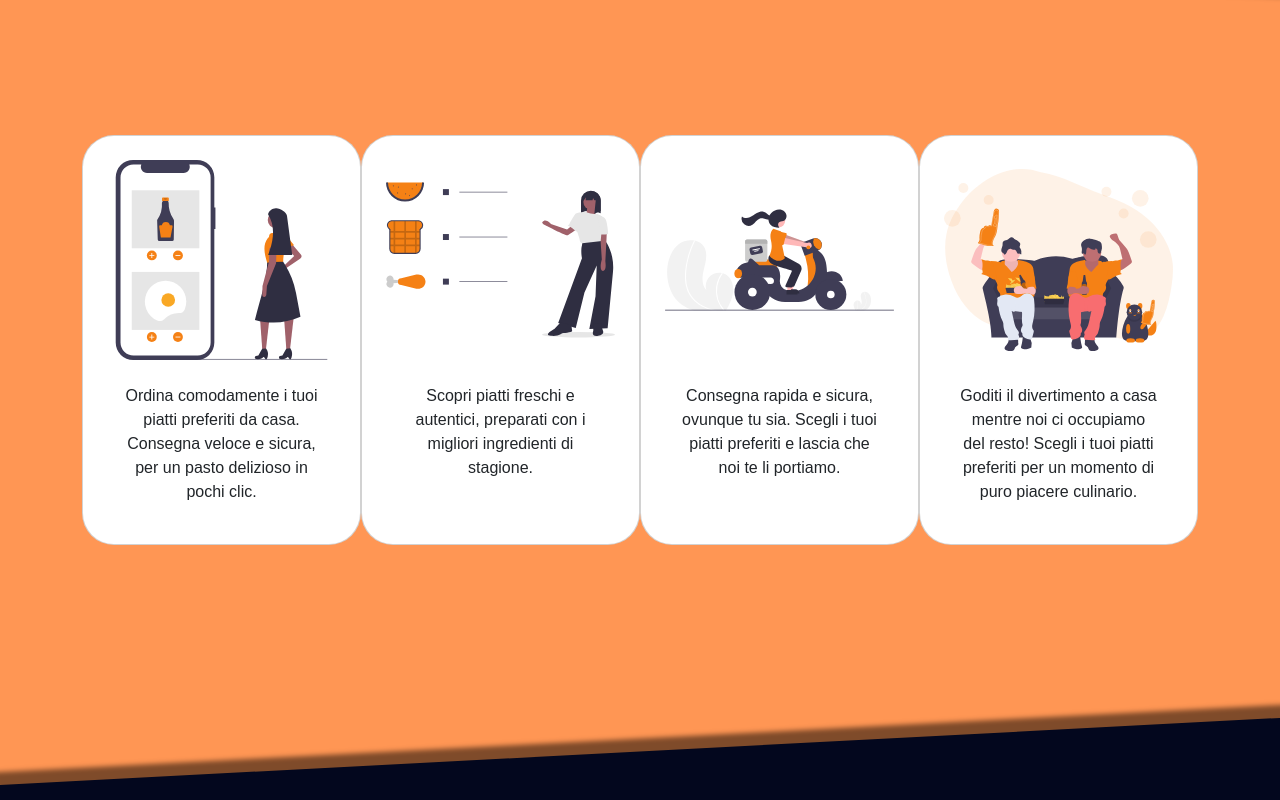
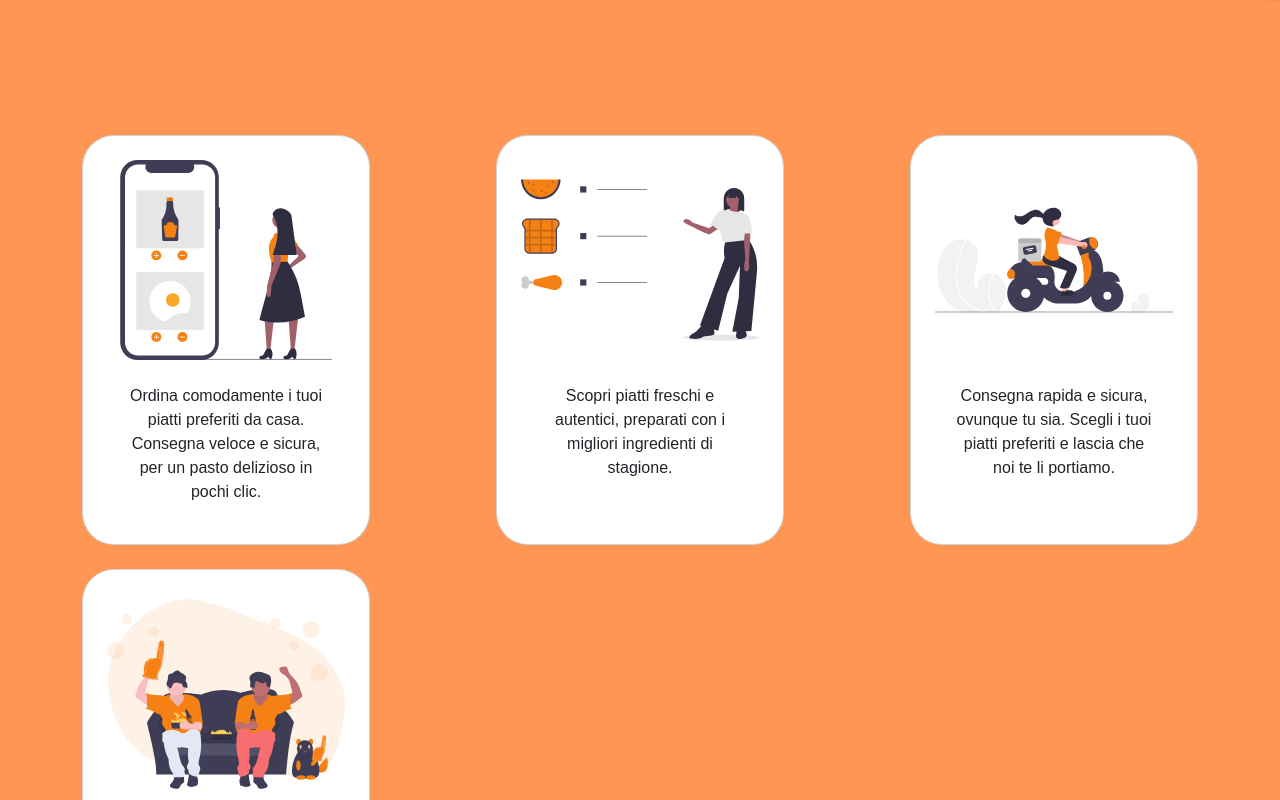
Before and after one commit to marcovittoriozacca/frontend-deliveboo, a Vue app: page / in a window 1280 px wide. Shown: the part 2800-3600 px from the top of the page. Built offline with nearby package versions, Linux system fonts and the light colour scheme.

Commit message:
fix: now div-arancione has padding-bottom

```diff
--- a/src/Pages/AppHome.vue
+++ b/src/Pages/AppHome.vue
@@ -75,7 +75,7 @@
         <div class="div-arancione">
 
             <!---Flex orizzontale Cards-->
-            <div class="container d-flex justify-content-between">
+            <div class="container d-flex justify-content-between flex-md-wrap row-gap-4">
 
                 <!--Card 1-->
                 <div class="card rounded-5 p-4 gap-2" style="width: 18rem;">
@@ -297,7 +297,7 @@
     }
     .div-arancione{
         background: #ff9654;
-        height: 950px;
+        padding-bottom: 200px;
         width: 100%;
         padding-top: 300px;
     }
```
